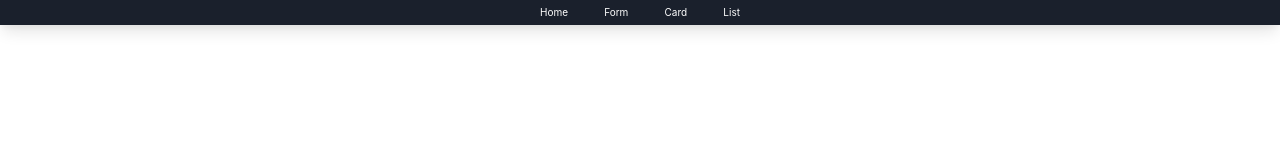
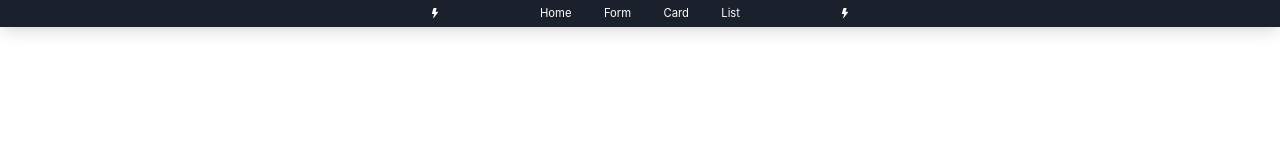
Before and after one commit to Ryan-Solomon/chakra, a React (Create React App) app: page / in a window 1280 px wide. Shown: the top 160 px of the page. Built offline with nearby package versions, Linux system fonts and the light colour scheme.

Commit message:
layout nav

```diff
--- a/src/components/Nav.tsx
+++ b/src/components/Nav.tsx
@@ -1,11 +1,32 @@
 import React from 'react';
-import { Flex, Spacer, Link, Stack, Box } from '@chakra-ui/react';
+import { Flex, Spacer, Link, Stack, Box, HStack } from '@chakra-ui/react';
 import { Link as RouterLink } from 'react-router-dom';
+import { BsLightningFill } from 'react-icons/bs';
 
 export const Nav = () => {
   return (
-    <Box bg='gray.800' color='white' p={2} boxShadow='lg'>
-      <Flex mx='auto' justify='space-between' direction='row' maxW='200px'>
+    <Box
+      display='flex'
+      justifyContent='center'
+      as='nav'
+      bg='gray.800'
+      color='white'
+      p={2}
+      boxShadow='lg'
+    >
+      <HStack mx='auto' justify='center' spacing={40}>
+        <Box>
+          <BsLightningFill color='white' />
+        </Box>
+        <Flex
+          as='ul'
+          fontSize='lg'
+          mx='auto'
+          justify='space-between'
+          direction='row'
+          align='center'
+          width='200px'
+        >
           <Link as={RouterLink} to='/'>
             Home
           </Link>
@@ -19,6 +40,10 @@ export const Nav = () => {
             List
           </Link>
         </Flex>
+        <Box>
+          <BsLightningFill color='white' />
+        </Box>
+      </HStack>
     </Box>
   );
 };
--- a/src/index.tsx
+++ b/src/index.tsx
@@ -1,13 +1,14 @@
 import React from 'react';
 import ReactDOM from 'react-dom';
 import { App } from './App';
-import { ChakraProvider } from '@chakra-ui/react';
+import { ChakraProvider, CSSReset } from '@chakra-ui/react';
 import { BrowserRouter as Router } from 'react-router-dom';
 
 ReactDOM.render(
   <React.StrictMode>
     <ChakraProvider>
       <Router>
+        <CSSReset />
         <App />
       </Router>
     </ChakraProvider>
```
Lines whose indentation alone changed are shown as unchanged.
